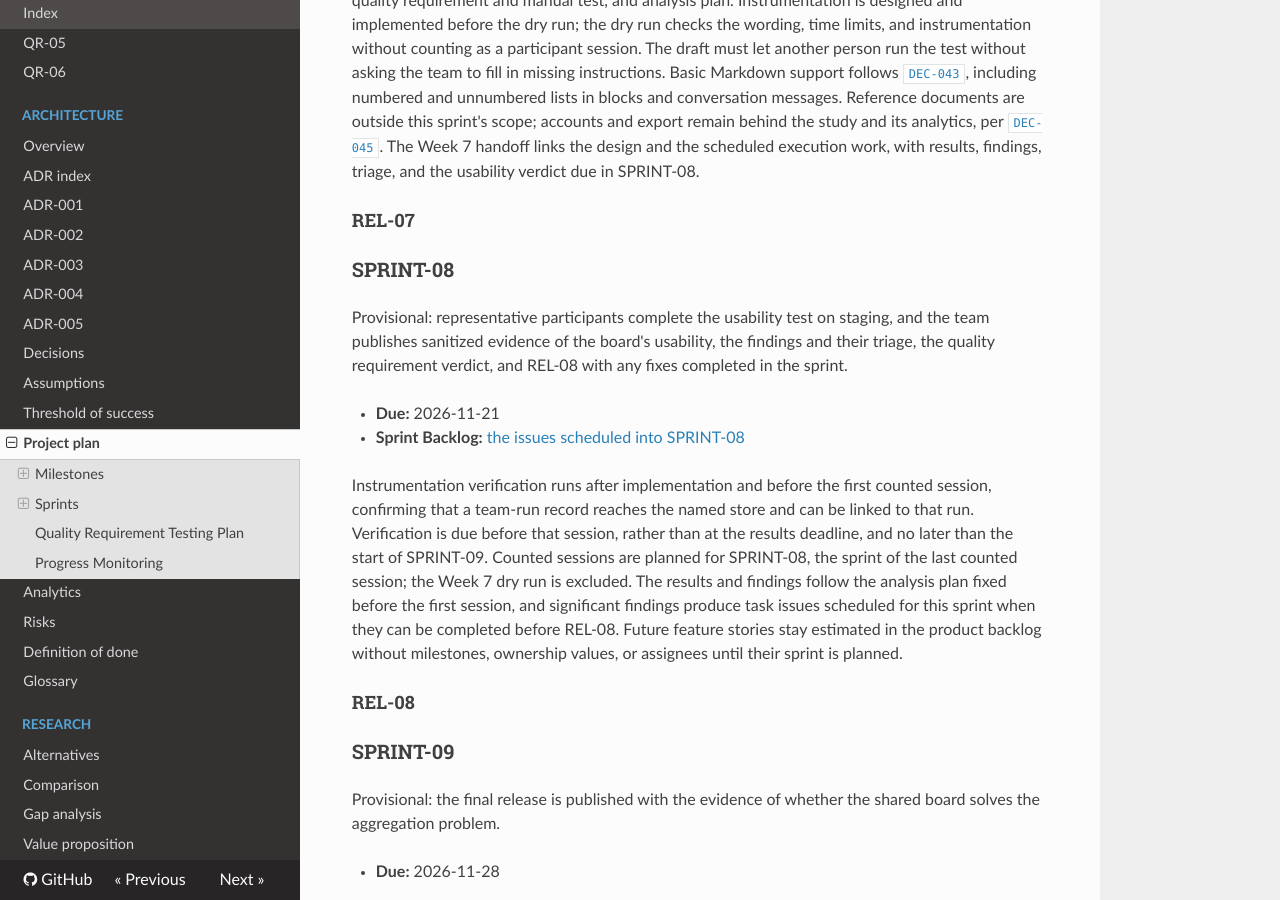
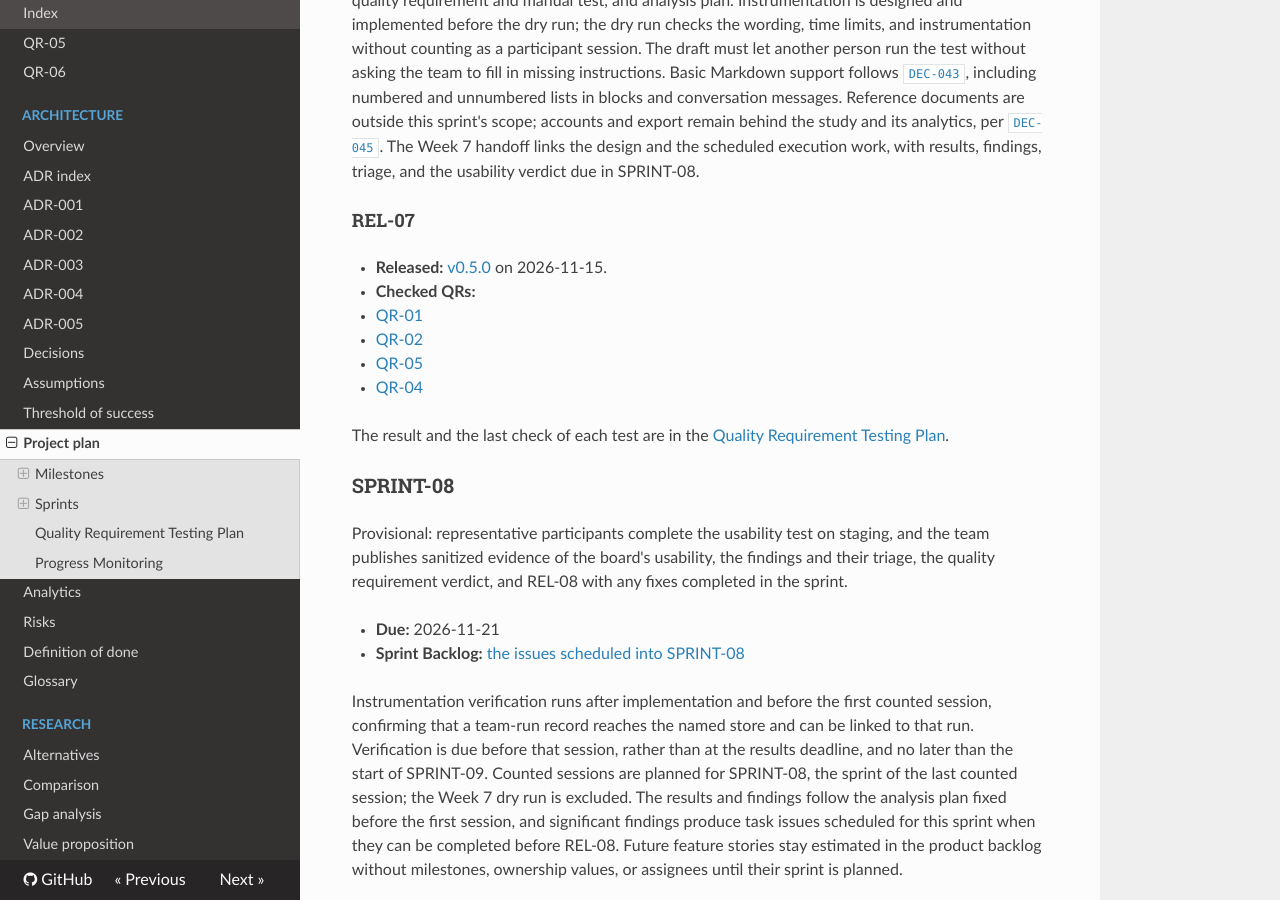
Before and after one commit to WellMadeTeam/workspace-ai-03, an MkDocs documentation site: the page built from docs/project-plan.md, in a window 1280 px wide and 900 px high, scrolled down 3606 px. Built offline with MkDocs 1.6.1, drawn with Linux system fonts in a browser that asks for light colours; nearby versions of some CDN libraries.

Commit message:
docs: record rel-07 as v0.5.0

```diff
--- a/docs/project-plan.md
+++ b/docs/project-plan.md
@@ -121,6 +121,15 @@ The Week 7 handoff links the design and the scheduled execution work, with resul
 
 #### REL-07
 
+- **Released:** [v0.5.0](https://github.com/WellMadeTeam/workspace-ai-03/releases/tag/v0.5.0) on 2026-11-15.
+- **Checked QRs:**
+  - [QR-01](quality-requirements/qr/QR-01.md)
+  - [QR-02](quality-requirements/qr/QR-02.md)
+  - [QR-05](quality-requirements/qr/QR-05.md)
+  - [QR-04](quality-requirements/qr/QR-04.md)
+
+The result and the last check of each test are in the [Quality Requirement Testing Plan](#quality-requirement-testing-plan).
+
 ### SPRINT-08
 
 Provisional: representative participants complete the usability test on staging, and the team publishes sanitized evidence of the board's usability, the findings and their triage, the quality requirement verdict, and REL-08 with any fixes completed in the sprint.
```
Also changed, not shown: CHANGELOG.md (+2 -1 lines).
